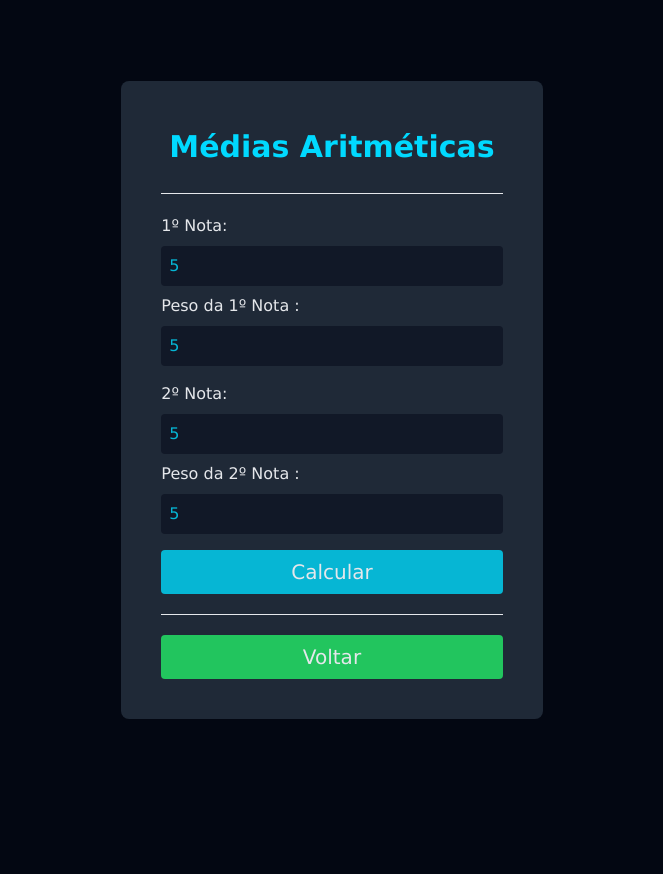
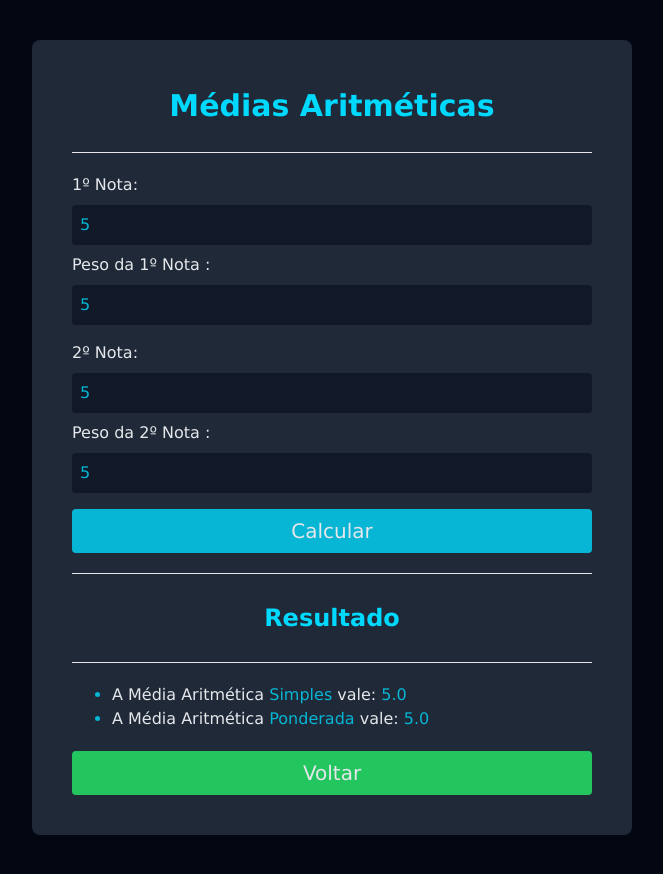
Before and after one commit to MarcusCaue/exercicios-react, a React (Vite) app in the folder exercitando-estados/: page /questao/medias in a window 1280 px wide. Both pictures are taken after typing "5", "5", "5", "5" into the empty fields and a click on the button "Calcular". Shown: the whole page, without its empty margins (308-971 px from the left). Before the commit the page ends 800 px from the top, so only its background shows below. Built offline with nearby package versions, Linux system fonts and the light colour scheme.

Commit message:
Conclusao da Questao das Medias

```diff
--- a/exercitando-estados/src/components/App.tsx
+++ b/exercitando-estados/src/components/App.tsx
@@ -3,7 +3,7 @@ import { Outlet } from "react-router-dom"
 export default function App() {
   return (
     <div className="min-h-screen flex justify-center items-center p-10">
-      <div className="p-10 bg-gray-800 rounded-lg">
+      <div className="p-10 bg-gray-800 rounded-lg w-1/2">
         <Outlet />
       </div>
     </div>
--- a/exercitando-estados/src/questions/Medias.tsx
+++ b/exercitando-estados/src/questions/Medias.tsx
@@ -6,7 +6,7 @@ export default function Medias() {
 
   const formRef = useRef<HTMLFormElement>(null)
 
-  const [media, setMedia]= useState(0)
+  const [medias, setMedias]= useState({ simples: 0, ponderada: 0 })
   const [showFeedback, setShowFeedback] = useState(false)
 
   function enviar(event: FormEvent) {
@@ -14,16 +14,21 @@ export default function Medias() {
 
     const inputs = formRef.current?.querySelectorAll<HTMLInputElement>(".input")
 
-    const notas : string[] = []
-    const pesos : string[] = []
+    const notas : number[] = []
+    const pesos : number[] = []
 
     inputs?.forEach(element => {
-      element.classList.contains("nota") ? notas.push(element.value) : pesos.push(element.value)
+      element.classList.contains("nota") ? notas.push(parseFloat(element.value)) : pesos.push(parseFloat(element.value))
     })
 
-    console.log(notas)
-    console.log(pesos)
+    const mediaSimples = notas.reduce((somatorio, nota) => somatorio += nota) / notas.length
 
+    let somatorioNotasMultiplicadasPesos = 0
+    notas.forEach((_nota, index) => { somatorioNotasMultiplicadasPesos += (notas[index] * pesos[index]) })
+    const mediaPonderada = somatorioNotasMultiplicadasPesos / (pesos.reduce((somatorio, peso) => somatorio += peso))
+
+    setMedias({ simples: mediaSimples, ponderada: mediaPonderada})
+    setShowFeedback(true)
   }
 
   return (
@@ -51,19 +56,19 @@ export default function Medias() {
 
       <hr className="my-5" />
 
-      <Feedback show={showFeedback} title="Estrutura da Divisão">
-        {/* <ul className="list-disc text-cyan-500 pl-10">
+      <Feedback show={showFeedback} title="Resultado">
+        <ul className="list-disc text-cyan-500 pl-10">
           <li>
             <p className="text-gray-200">
-              O <span className="text-cyan-500">sucessor</span> de {inputRef.current?.value} é <span className="text-cyan-500">{sucessorAntecessor.sucessor}</span>
+              A Média Aritmética <span className="text-cyan-500">Simples</span> vale: <span className="text-cyan-500">{medias.simples.toFixed(1)}</span>
             </p>
           </li>
           <li>
             <p className="text-gray-200">
-              O <span className="text-cyan-500">antecessor</span> de {inputRef.current?.value} é <span className="text-cyan-500">{sucessorAntecessor.antecessor}</span>
+               A Média Aritmética <span className="text-cyan-500">Ponderada</span> vale: <span className="text-cyan-500">{medias.ponderada.toFixed(1)}</span>
             </p>
           </li>
-        </ul> */}
+        </ul>
       </Feedback>
     </>
   )
```
